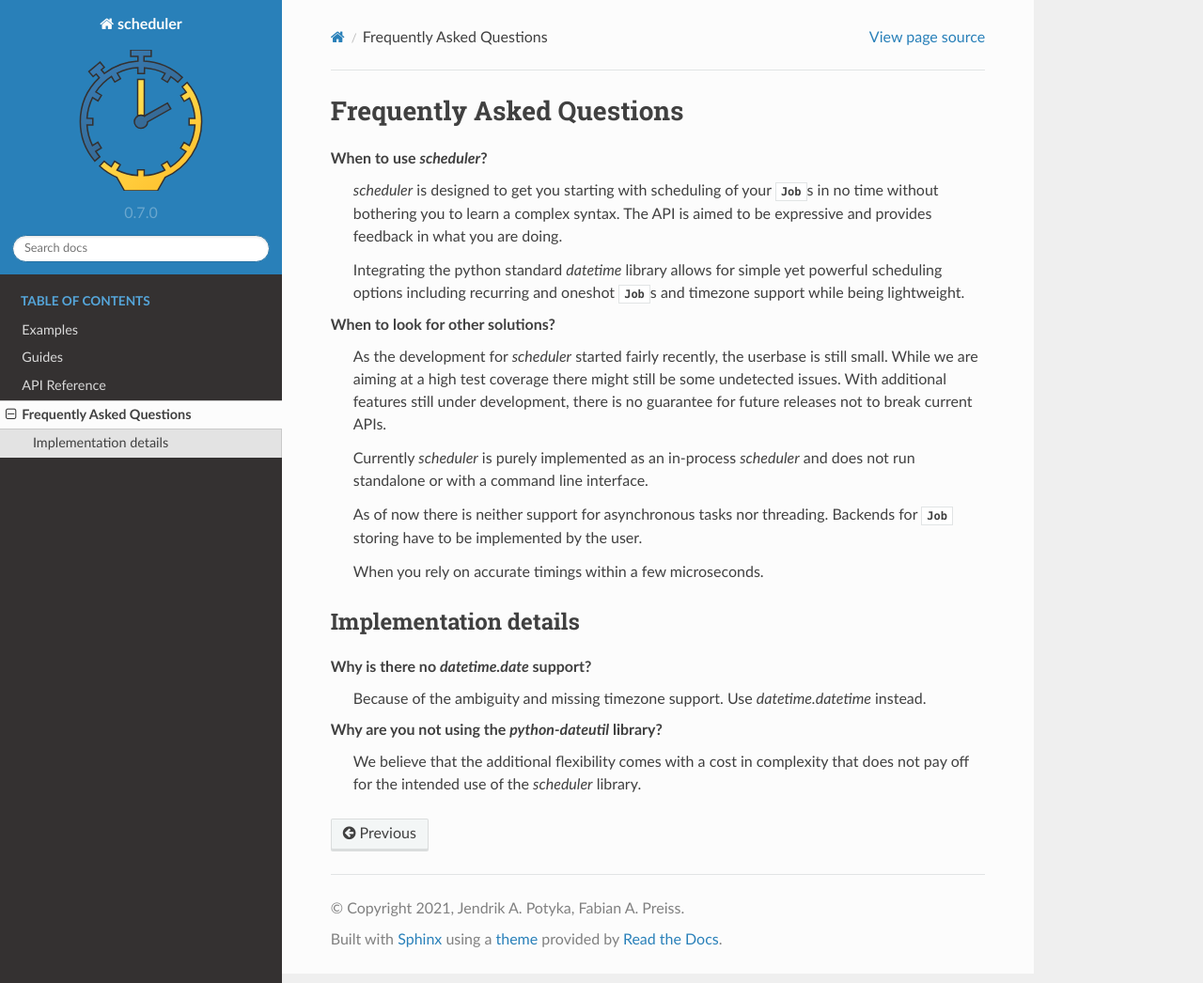
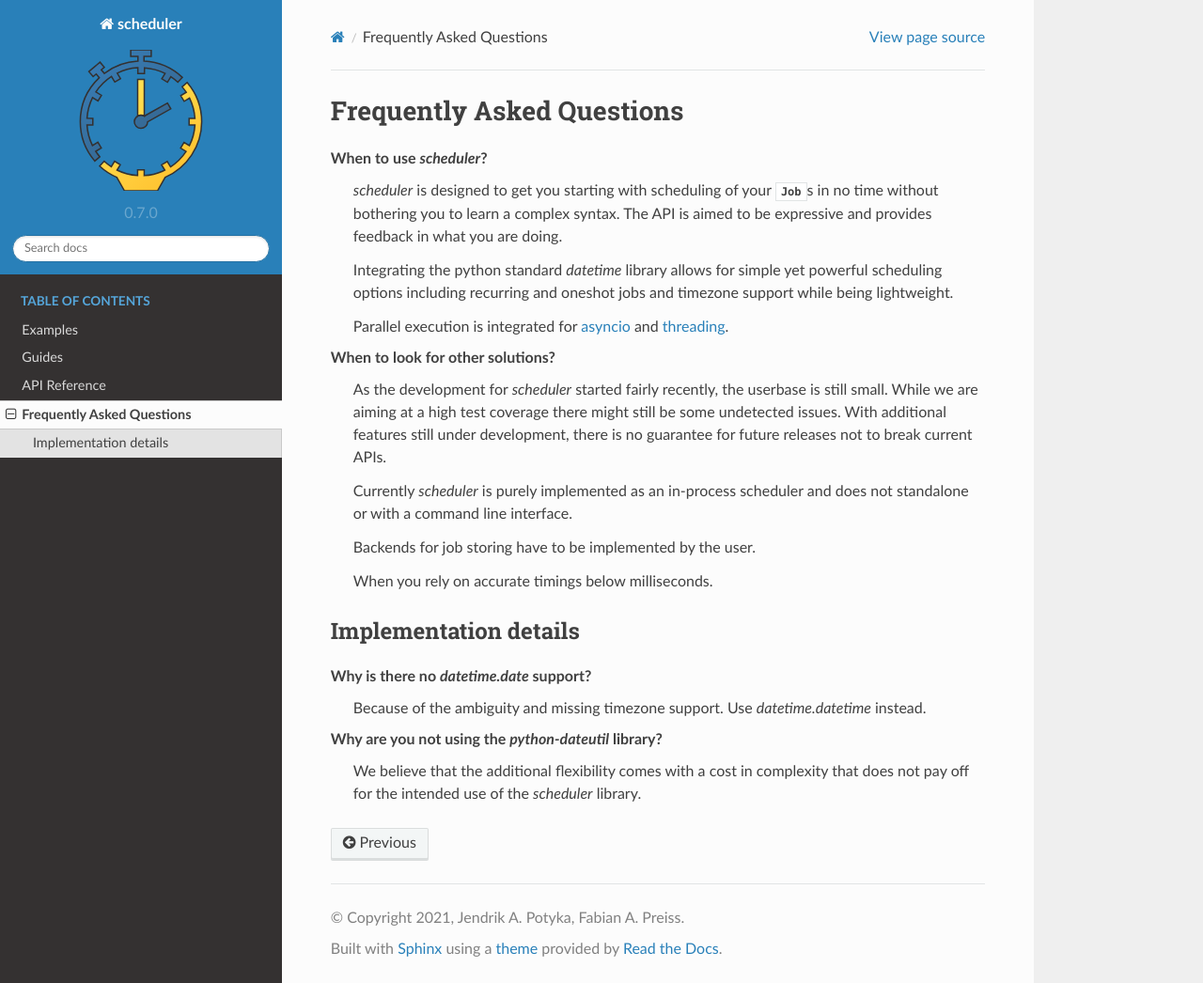
Before and after one commit to DigonIO/scheduler, a Sphinx documentation site: the page built from doc/faq.rst, in a window 1280 px wide and 1046 px high. Shown: the whole window at 94% size. Built offline with Sphinx 7.4.7 and the Read the Docs theme 2.0.0, drawn with Linux system fonts in a browser that asks for light colours; formulas are drawn with MathJax 3.

Commit message:
async example

```diff
--- a/doc/examples.rst
+++ b/doc/examples.rst
@@ -9,6 +9,7 @@
     pages/examples/parameters
     pages/examples/tags
     pages/examples/threading
+    pages/examples/asyncio
     pages/examples/timezones
     pages/examples/job_batching
     pages/examples/job_deletion
--- a/doc/faq.rst
+++ b/doc/faq.rst
@@ -7,7 +7,10 @@
    in what you are doing.
 
    Integrating the python standard `datetime` library allows for simple yet powerful scheduling
-   options including recurring and oneshot |Job|\ s and timezone support while being lightweight.
+   options including recurring and oneshot jobs and timezone support while being lightweight.
+
+   Parallel execution is integrated for `asyncio <https://docs.python.org/3/library/asyncio.html>`_
+   and `threading <https://docs.python.org/3/library/threading.html>`_.
 
 When to look for other solutions?
    As the development for `scheduler` started fairly recently, the userbase is still small. While
@@ -15,13 +18,12 @@
    With additional features still under development, there is no guarantee for
    future releases not to break current APIs.
 
-   Currently `scheduler` is purely implemented as an in-process `scheduler` and does not run standalone
-   or with a command line interface.
+   Currently `scheduler` is purely implemented as an in-process scheduler and does not
+   standalone or with a command line interface.
 
-   As of now there is neither support for asynchronous tasks nor threading. Backends for |Job|
-   storing have to be implemented by the user.
+   Backends for job storing have to be implemented by the user.
 
-   When you rely on accurate timings within a few microseconds.
+   When you rely on accurate timings below milliseconds.
 
 Implementation details
 ----------------------
```
Also changed, not shown: doc/pages/examples/asyncio.rst (added, +44 -0 lines), 3 other files.
